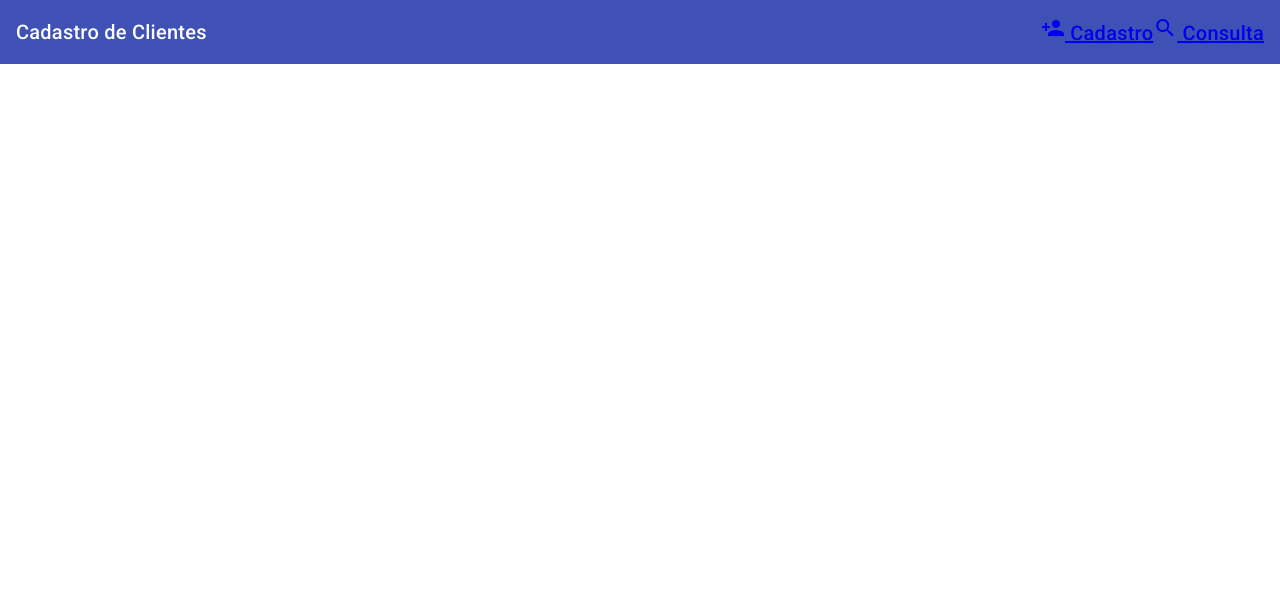
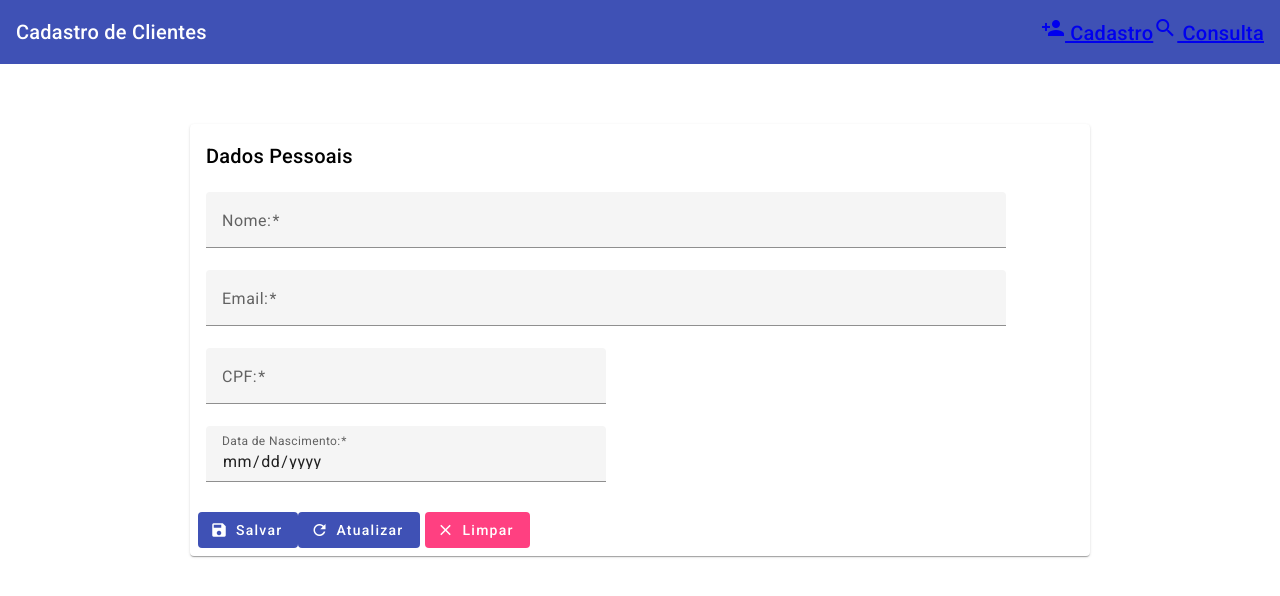
Before and after one commit to giuliasousa/cadastro-clientes, an Angular app: page /cadastro in a window 1280 px wide. Shown: the top 596 px of the page. Built offline with nearby package versions, Linux system fonts and the light colour scheme.

Commit message:
implement form layout and validation for Cadastro component

```diff
--- a/src/app/cadastro/cadastro.component.html
+++ b/src/app/cadastro/cadastro.component.html
@@ -1,5 +1,64 @@
 <div class="" fxLayout="row" fxLayoutAlign="center">
-    <div fxLayout="column">
+    <div fxLayout="column" fxFlex="900px">
+        <form action="" class="mt-60" #clientesForm="ngForm">
+            <mat-card>
+                <mat-card-header>
+                    <mat-card-title>Dados Pessoais</mat-card-title>
+                </mat-card-header>
+                <mat-card-content class="mt-20" fxLayoutGap="16px">
+                    <div fxLayout="row" fxLayoutAlign="start">
+                        <div fxLayout="column" fxFlex="800px">
+                            <mat-form-field class="full-width">
+                                <mat-label>Nome:</mat-label>
+                                <input type="text" placeholder="Ex: João da Silva" matInput required>
+                            </mat-form-field>
+                        </div>
+                    </div>
 
+                    <div fxLayout="row" fxLayoutAlign="start">
+                        <div fxLayout="column" fxFlex="800px">
+                            <mat-form-field class="full-width">
+                                <mat-label>Email:</mat-label>
+                                <input type="email" placeholder="Ex: joao@dominio.com" matInput required>
+                            </mat-form-field>
+                        </div>
+                    </div>
+
+                    <div fxLayout="row" fxLayoutAlign="start">
+                        <div fxLayout="column" fxFlex="400px">
+                            <mat-form-field class="full-width">
+                                <mat-label>CPF:</mat-label>
+                                <input type="number" placeholder="Ex: 123.456.789-00" matInput required>
+                            </mat-form-field>
+                        </div>
+                    </div>
+
+                    <div fxLayout="row" fxLayoutAlign="start">
+                        <div fxLayout="column" fxFlex="400px">
+                            <mat-form-field class="full-width">
+                                <mat-label>Data de Nascimento:</mat-label>
+                                <input type="date" matInput required>
+                            </mat-form-field>
+                        </div>
+                    </div>
+                </mat-card-content>
+                <mat-card-actions>
+                    <button type="submit" mat-flat-button color="primary" [disabled]="clientesForm.invalid">
+                        <mat-icon fontIcon="save"></mat-icon>
+                        Salvar
+                    </button>
+
+                    <button type="submit" mat-flat-button color="primary" [disabled]="clientesForm.invalid">
+                        <mat-icon fontIcon="refresh"></mat-icon>
+                        Atualizar
+                    </button>
+
+                    <button type="submit" mat-flat-button color="accent" class="ml-5">
+                        <mat-icon fontIcon="clear"></mat-icon>
+                        Limpar
+                    </button>
+                </mat-card-actions>
+            </mat-card>
+        </form>
     </div>
 </div>
--- a/src/styles.scss
+++ b/src/styles.scss
@@ -2,3 +2,23 @@
 
 html, body { height: 100%; }
 body { margin: 0; font-family: Roboto, "Helvetica Neue", sans-serif; }
+
+.mt-20 {
+    margin-top: 20px;
+}
+
+.mt-40 {
+    margin-top: 40px;
+}
+
+.mt-60 {
+    margin-top: 60px;
+}
+
+.ml-5 {
+    margin-left: 5px;
+}
+
+.full-width {
+    width: 100%;
+}
```
Also changed, not shown: src/app/cadastro/cadastro.component.ts (+14 -2 lines).
